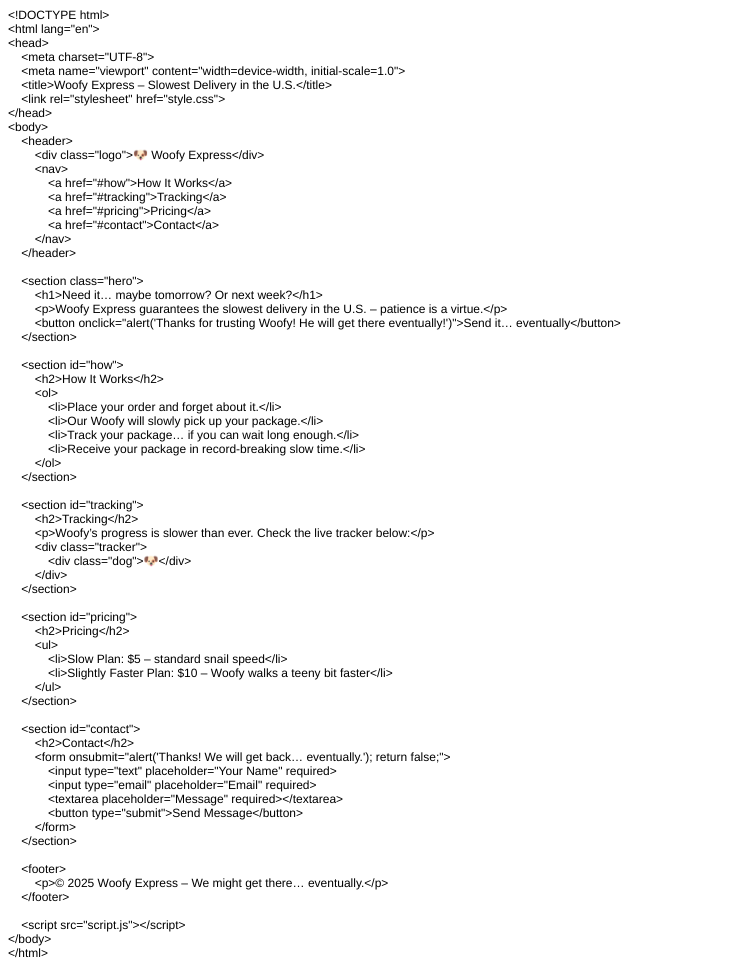
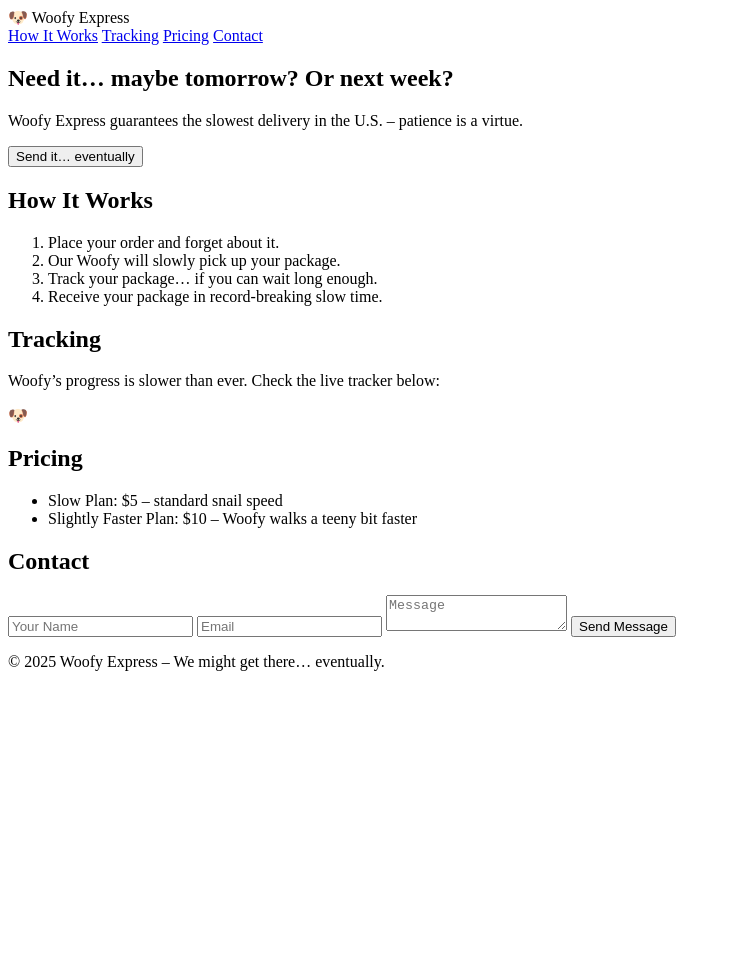
Before and after one commit to wakwaky/woofy, a plain HTML site: page woofy/index.html in a window 1280 px wide. Shown: the whole page, without its empty margins (0-731 px from the left). After the commit the page ends 800 px from the top, so only its background shows below. Drawn offline with Linux system fonts and the light colour scheme.

Commit message:
Update index.html

```diff
--- a/woofy/index.html
+++ b/woofy/index.html
@@ -1,84 +1,71 @@
-<!DOCTYPE html PUBLIC "-//W3C//DTD HTML 4.01//EN" "http://www.w3.org/TR/html4/strict.dtd">
-<html>
+<!DOCTYPE html>
+<html lang="en">
 <head>
-  <meta http-equiv="Content-Type" content="text/html; charset=utf-8">
-  <meta http-equiv="Content-Style-Type" content="text/css">
-  <title></title>
-  <meta name="Generator" content="Cocoa HTML Writer">
-  <meta name="CocoaVersion" content="2685.3">
-  <style type="text/css">
-    p.p1 {margin: 0.0px 0.0px 0.0px 0.0px; font: 12.0px Helvetica}
-    p.p2 {margin: 0.0px 0.0px 0.0px 0.0px; font: 12.0px Helvetica; min-height: 14.0px}
-  </style>
+  <meta charset="UTF-8" />
+  <meta name="viewport" content="width=device-width, initial-scale=1.0" />
+  <title>Woofy Express – Slowest Delivery in the U.S.</title>
+  <meta name="description" content="Woofy Express guarantees the slowest delivery in the U.S. – patience is a virtue!" />
+  <link rel="icon" href="/favicon.ico" />
+  <link rel="stylesheet" href="style.css" />
 </head>
+
 <body>
-<p class="p1">&lt;!DOCTYPE html&gt;</p>
-<p class="p1">&lt;html lang="en"&gt;</p>
-<p class="p1">&lt;head&gt;</p>
-<p class="p1"><span class="Apple-converted-space">    </span>&lt;meta charset="UTF-8"&gt;</p>
-<p class="p1"><span class="Apple-converted-space">    </span>&lt;meta name="viewport" content="width=device-width, initial-scale=1.0"&gt;</p>
-<p class="p1"><span class="Apple-converted-space">    </span>&lt;title&gt;Woofy Express – Slowest Delivery in the U.S.&lt;/title&gt;</p>
-<p class="p1"><span class="Apple-converted-space">    </span>&lt;link rel="stylesheet" href="style.css"&gt;</p>
-<p class="p1">&lt;/head&gt;</p>
-<p class="p1">&lt;body&gt;</p>
-<p class="p1"><span class="Apple-converted-space">    </span>&lt;header&gt;</p>
-<p class="p1"><span class="Apple-converted-space">        </span>&lt;div class="logo"&gt;🐶 Woofy Express&lt;/div&gt;</p>
-<p class="p1"><span class="Apple-converted-space">        </span>&lt;nav&gt;</p>
-<p class="p1"><span class="Apple-converted-space">            </span>&lt;a href="#how"&gt;How It Works&lt;/a&gt;</p>
-<p class="p1"><span class="Apple-converted-space">            </span>&lt;a href="#tracking"&gt;Tracking&lt;/a&gt;</p>
-<p class="p1"><span class="Apple-converted-space">            </span>&lt;a href="#pricing"&gt;Pricing&lt;/a&gt;</p>
-<p class="p1"><span class="Apple-converted-space">            </span>&lt;a href="#contact"&gt;Contact&lt;/a&gt;</p>
-<p class="p1"><span class="Apple-converted-space">        </span>&lt;/nav&gt;</p>
-<p class="p1"><span class="Apple-converted-space">    </span>&lt;/header&gt;</p>
-<p class="p2"><br></p>
-<p class="p1"><span class="Apple-converted-space">    </span>&lt;section class="hero"&gt;</p>
-<p class="p1"><span class="Apple-converted-space">        </span>&lt;h1&gt;Need it… maybe tomorrow? Or next week?&lt;/h1&gt;</p>
-<p class="p1"><span class="Apple-converted-space">        </span>&lt;p&gt;Woofy Express guarantees the slowest delivery in the U.S. – patience is a virtue.&lt;/p&gt;</p>
-<p class="p1"><span class="Apple-converted-space">        </span>&lt;button onclick="alert('Thanks for trusting Woofy! He will get there eventually!')"&gt;Send it… eventually&lt;/button&gt;</p>
-<p class="p1"><span class="Apple-converted-space">    </span>&lt;/section&gt;</p>
-<p class="p2"><br></p>
-<p class="p1"><span class="Apple-converted-space">    </span>&lt;section id="how"&gt;</p>
-<p class="p1"><span class="Apple-converted-space">        </span>&lt;h2&gt;How It Works&lt;/h2&gt;</p>
-<p class="p1"><span class="Apple-converted-space">        </span>&lt;ol&gt;</p>
-<p class="p1"><span class="Apple-converted-space">            </span>&lt;li&gt;Place your order and forget about it.&lt;/li&gt;</p>
-<p class="p1"><span class="Apple-converted-space">            </span>&lt;li&gt;Our Woofy will slowly pick up your package.&lt;/li&gt;</p>
-<p class="p1"><span class="Apple-converted-space">            </span>&lt;li&gt;Track your package… if you can wait long enough.&lt;/li&gt;</p>
-<p class="p1"><span class="Apple-converted-space">            </span>&lt;li&gt;Receive your package in record-breaking slow time.&lt;/li&gt;</p>
-<p class="p1"><span class="Apple-converted-space">        </span>&lt;/ol&gt;</p>
-<p class="p1"><span class="Apple-converted-space">    </span>&lt;/section&gt;</p>
-<p class="p2"><br></p>
-<p class="p1"><span class="Apple-converted-space">    </span>&lt;section id="tracking"&gt;</p>
-<p class="p1"><span class="Apple-converted-space">        </span>&lt;h2&gt;Tracking&lt;/h2&gt;</p>
-<p class="p1"><span class="Apple-converted-space">        </span>&lt;p&gt;Woofy’s progress is slower than ever. Check the live tracker below:&lt;/p&gt;</p>
-<p class="p1"><span class="Apple-converted-space">        </span>&lt;div class="tracker"&gt;</p>
-<p class="p1"><span class="Apple-converted-space">            </span>&lt;div class="dog"&gt;🐶&lt;/div&gt;</p>
-<p class="p1"><span class="Apple-converted-space">        </span>&lt;/div&gt;</p>
-<p class="p1"><span class="Apple-converted-space">    </span>&lt;/section&gt;</p>
-<p class="p2"><br></p>
-<p class="p1"><span class="Apple-converted-space">    </span>&lt;section id="pricing"&gt;</p>
-<p class="p1"><span class="Apple-converted-space">        </span>&lt;h2&gt;Pricing&lt;/h2&gt;</p>
-<p class="p1"><span class="Apple-converted-space">        </span>&lt;ul&gt;</p>
-<p class="p1"><span class="Apple-converted-space">            </span>&lt;li&gt;Slow Plan: $5 – standard snail speed&lt;/li&gt;</p>
-<p class="p1"><span class="Apple-converted-space">            </span>&lt;li&gt;Slightly Faster Plan: $10 – Woofy walks a teeny bit faster&lt;/li&gt;</p>
-<p class="p1"><span class="Apple-converted-space">        </span>&lt;/ul&gt;</p>
-<p class="p1"><span class="Apple-converted-space">    </span>&lt;/section&gt;</p>
-<p class="p2"><br></p>
-<p class="p1"><span class="Apple-converted-space">    </span>&lt;section id="contact"&gt;</p>
-<p class="p1"><span class="Apple-converted-space">        </span>&lt;h2&gt;Contact&lt;/h2&gt;</p>
-<p class="p1"><span class="Apple-converted-space">        </span>&lt;form onsubmit="alert('Thanks! We will get back… eventually.'); return false;"&gt;</p>
-<p class="p1"><span class="Apple-converted-space">            </span>&lt;input type="text" placeholder="Your Name" required&gt;</p>
-<p class="p1"><span class="Apple-converted-space">            </span>&lt;input type="email" placeholder="Email" required&gt;</p>
-<p class="p1"><span class="Apple-converted-space">            </span>&lt;textarea placeholder="Message" required&gt;&lt;/textarea&gt;</p>
-<p class="p1"><span class="Apple-converted-space">            </span>&lt;button type="submit"&gt;Send Message&lt;/button&gt;</p>
-<p class="p1"><span class="Apple-converted-space">        </span>&lt;/form&gt;</p>
-<p class="p1"><span class="Apple-converted-space">    </span>&lt;/section&gt;</p>
-<p class="p2"><br></p>
-<p class="p1"><span class="Apple-converted-space">    </span>&lt;footer&gt;</p>
-<p class="p1"><span class="Apple-converted-space">        </span>&lt;p&gt;© 2025 Woofy Express – We might get there… eventually.&lt;/p&gt;</p>
-<p class="p1"><span class="Apple-converted-space">    </span>&lt;/footer&gt;</p>
-<p class="p2"><br></p>
-<p class="p1"><span class="Apple-converted-space">    </span>&lt;script src="script.js"&gt;&lt;/script&gt;</p>
-<p class="p1">&lt;/body&gt;</p>
-<p class="p1">&lt;/html&gt;</p>
+  <header>
+    <div class="logo">🐶 Woofy Express</div>
+    <nav>
+      <a href="#how">How It Works</a>
+      <a href="#tracking">Tracking</a>
+      <a href="#pricing">Pricing</a>
+      <a href="#contact">Contact</a>
+    </nav>
+  </header>
+
+  <section class="hero">
+    <h1>Need it… maybe tomorrow? Or next week?</h1>
+    <p>Woofy Express guarantees the slowest delivery in the U.S. – patience is a virtue.</p>
+    <button onclick="alert('Thanks for trusting Woofy! He’ll get there… eventually!')">
+      Send it… eventually
+    </button>
+  </section>
+
+  <section id="how">
+    <h2>How It Works</h2>
+    <ol>
+      <li>Place your order and forget about it.</li>
+      <li>Our Woofy will slowly pick up your package.</li>
+      <li>Track your package… if you can wait long enough.</li>
+      <li>Receive your package in record-breaking slow time.</li>
+    </ol>
+  </section>
+
+  <section id="tracking">
+    <h2>Tracking</h2>
+    <p>Woofy’s progress is slower than ever. Check the live tracker below:</p>
+    <div class="tracker"><div class="dog">🐶</div></div>
+  </section>
+
+  <section id="pricing">
+    <h2>Pricing</h2>
+    <ul>
+      <li>Slow Plan: $5 – standard snail speed</li>
+      <li>Slightly Faster Plan: $10 – Woofy walks a teeny bit faster</li>
+    </ul>
+  </section>
+
+  <section id="contact">
+    <h2>Contact</h2>
+    <form onsubmit="alert('Thanks! We’ll get back… eventually.'); return false;">
+      <input type="text" placeholder="Your Name" required />
+      <input type="email" placeholder="Email" required />
+      <textarea placeholder="Message" required></textarea>
+      <button type="submit">Send Message</button>
+    </form>
+  </section>
+
+  <footer>
+    <p>© 2025 Woofy Express – We might get there… eventually.</p>
+  </footer>
+
+  <script src="script.js"></script>
 </body>
 </html>
```
